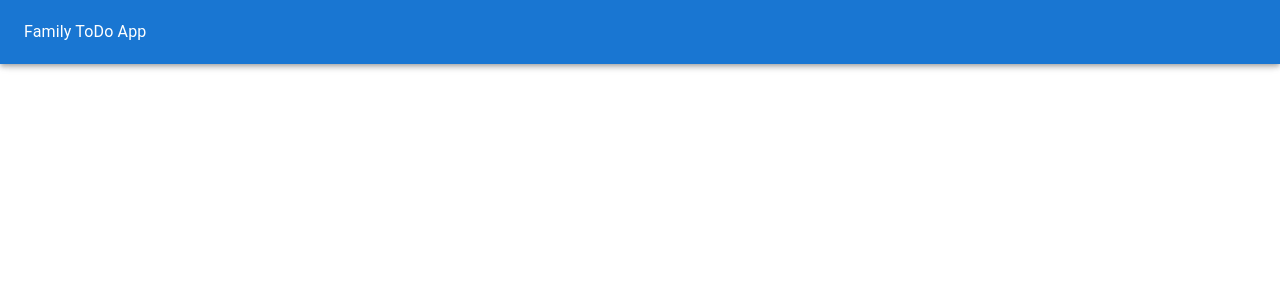
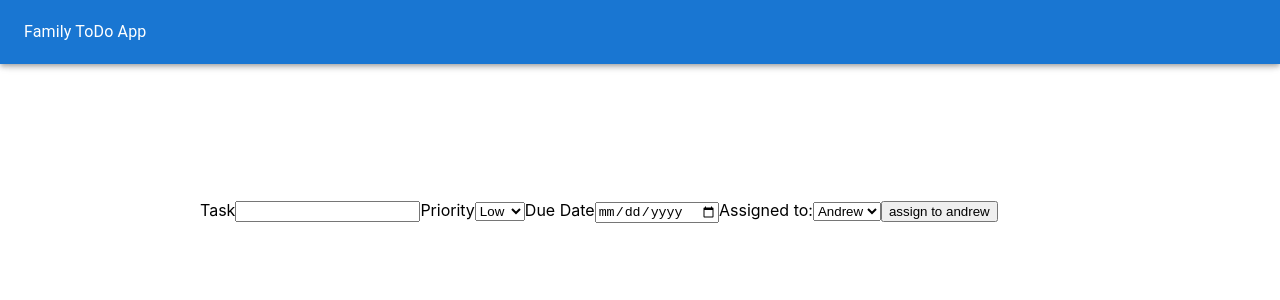
Before and after one commit to apellum/ToDo-Client, a React (Create React App) app: page /new-todo in a window 1280 px wide. Shown: the top 300 px of the page. Built offline with nearby package versions, Linux system fonts and the light colour scheme.

Commit message:
Added Create Todo

```diff
--- a/src/components/App.js
+++ b/src/components/App.js
@@ -1,16 +1,18 @@
 import React from 'react';
-import { BrowserRouter as Router, Switch, Route } from 'react-router-dom'
+import { BrowserRouter as Router, Routes, Route } from 'react-router-dom'
 import NavBar from './NavBar';
 import Home from './Home';
+import CreateToDo from './CreateToDo';
 
 function App() {
   return (
     <div className="App">
       <Router>
         <NavBar/>
-        <Switch>
-          <Route exact path='/' component={Home} />
-        </Switch>
+        <Routes>
+          <Route exact path='/' element={<Home/>} />
+          <Route exact path='/new-todo' element={<CreateToDo/>} />
+        </Routes>
       </Router>
     </div>
   );
--- a/src/components/CreateToDo.js
+++ b/src/components/CreateToDo.js
@@ -0,0 +1,43 @@
+import React, { useState } from 'react'
+import { useDispatch } from 'react-redux';
+
+const CreateToDo = () => {
+    const [form, setForm] = useState({
+        task: "",
+        priority: "Choose Priority"
+    })
+
+    const handleChange = (e) => {
+
+    }
+    const handleSubmit = (e) => {
+        e.preventDefault();
+
+        dispatch(addToDo(state, currentUser))
+    }
+    return (
+        <div style={{padding: "200px"}}>
+            <form>
+                <label>Task</label>
+                <input type="text"/>
+                <label>Priority</label>
+                <select>
+                    <option value="Choose Priority">Low</option>
+                    <option value="high">High</option>
+                    <option value="med">Med</option>
+                    <option value="low">Low</option>
+                </select>
+                <label>Due Date</label>
+                <input type="date"/>
+                <label>Assigned to:</label>
+                {/* May have to map the users to return the options */}
+                <select>
+                    <option value="andrew">Andrew</option>
+                </select>
+                <input type="submit" value="assign to andrew"/>
+            </form>
+        </div>
+    )
+}
+
+export default CreateToDo
```
